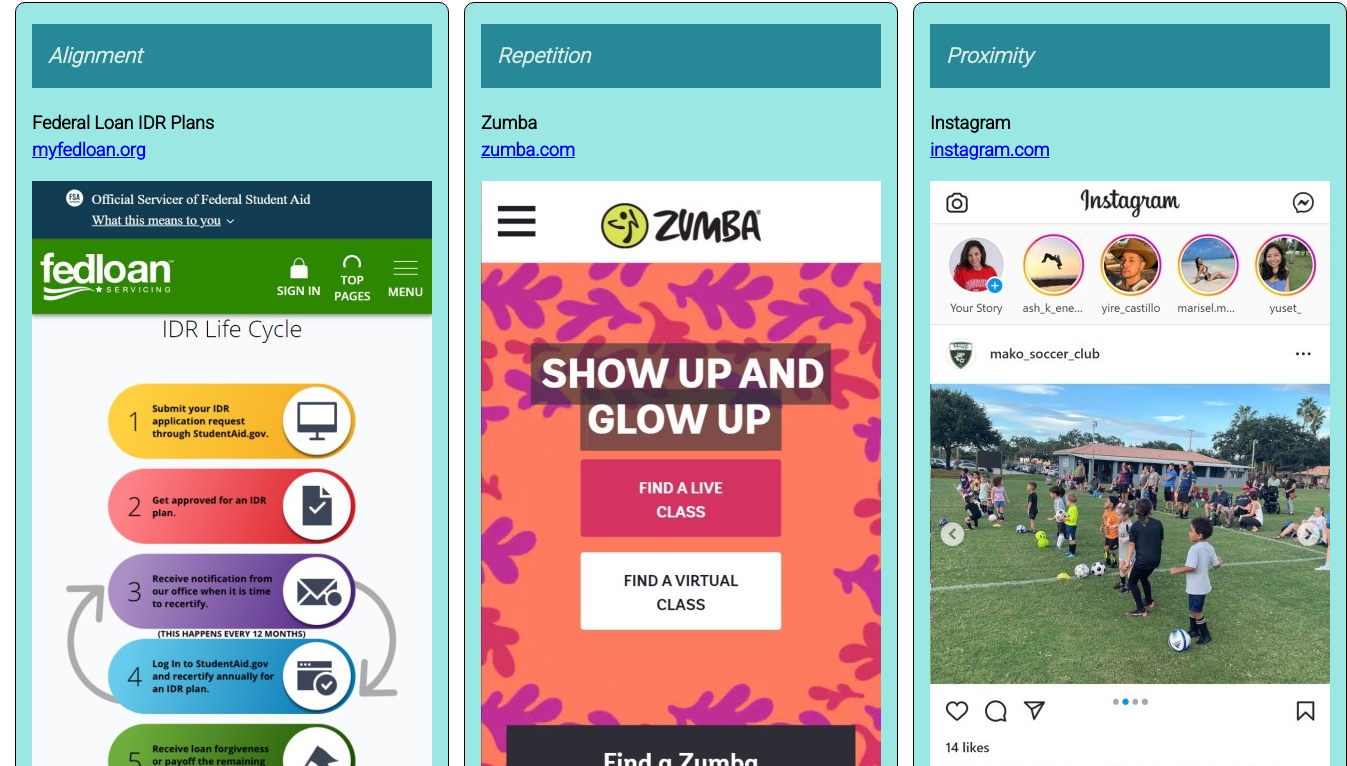
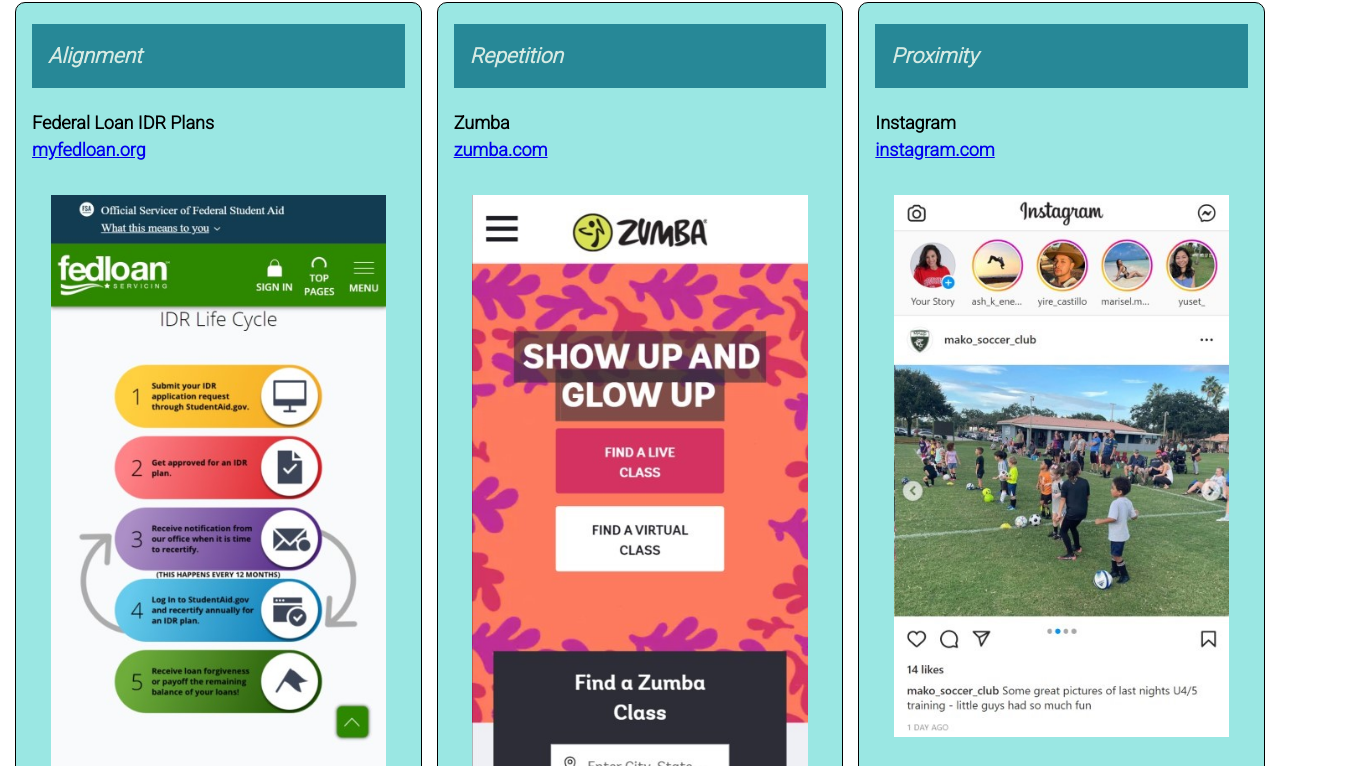
Before and after one commit to natyboo5/wdd230, a plain HTML site: page lesson2/design-principles.html in a window 1280 px wide. Shown: the part 258-1024 px from the top of the page, 1347 px wide, since content can reach past the window. Drawn offline with nearby package versions, Linux system fonts and the light colour scheme.

Commit message:
image code was edited

```diff
--- a/lesson2/styles/small.css
+++ b/lesson2/styles/small.css
@@ -42,5 +42,9 @@ main section {
     background-color: rgb(154, 231, 227);
     border-radius: 10px 10px 10px 10px;
 }
-/* main picture {}
-/* .principle {}  */
+
+.principle{
+    display: block;
+    margin: 2rem auto;
+    width: 90%;
+}
```
